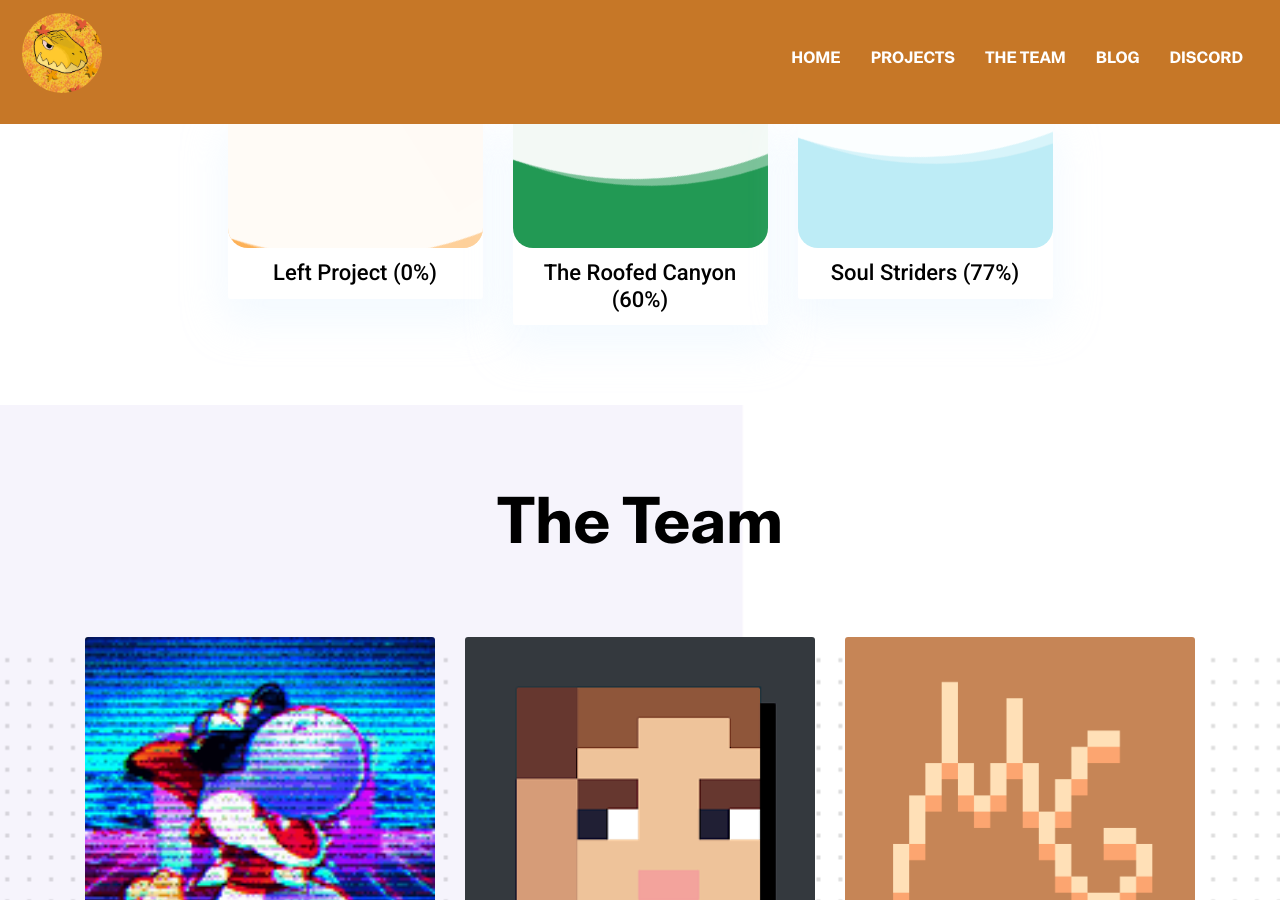
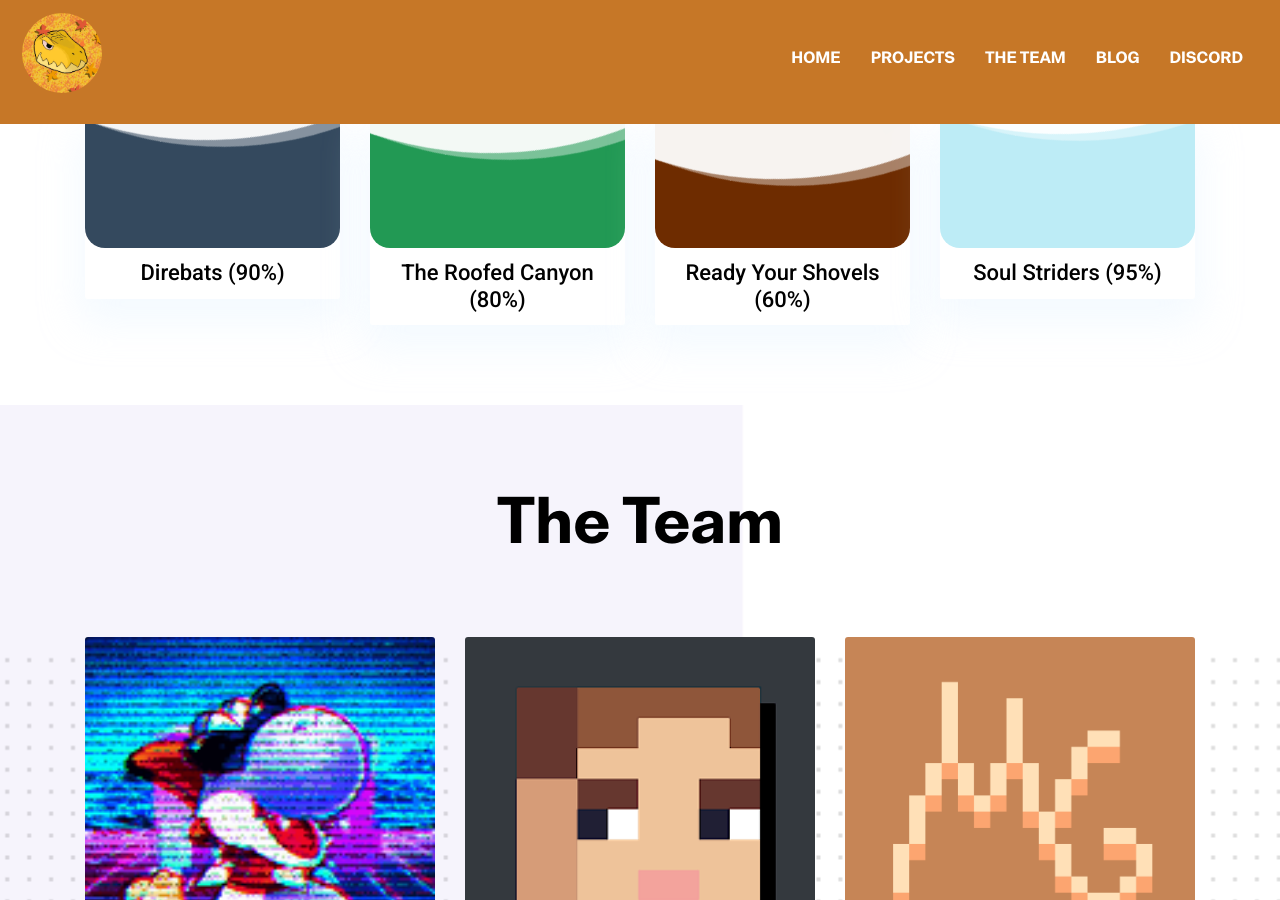
Before and after one commit to teamhollow/teamhollow.net, a Jekyll site: the page built from index.html, in a window 1280 px wide and 900 px high, scrolled down 638 px. Built offline with Jekyll 4.4.1, drawn with Linux system fonts in a browser that asks for light colours; nearby versions of some CDN libraries; comment, search, counter and statistics services are not loaded.

Commit message:
Add and update projects

```diff
--- a/_data/settings.yml
+++ b/_data/settings.yml
@@ -89,6 +89,7 @@ team:
 
 projects-title: Projects
 projects:
-- { name: Left Project, url: 'lefty', color: '#fdb157', value: '0%' }
-- { name: The Roofed Canyon, url: 'wiki/theroofedcanyon', color: '#229954', value: '60%' }
-- { name: Soul Striders, url: '/wiki/soulstriders', color: '#bdecf6', value: '77%' }
+- { name: Direbats, url: 'wiki/direbats', color: ' #34495e', value: '90%' }
+- { name: The Roofed Canyon, url: 'wiki/theroofedcanyon', color: '#229954', value: '80%' }
+- { name: Ready Your Shovels, url: 'wiki/readyyourshovels', color: '#6e2c00', value: '60%' }
+- { name: Soul Striders, url: '/wiki/soulstriders', color: '#bdecf6', value: '95%' }
```
